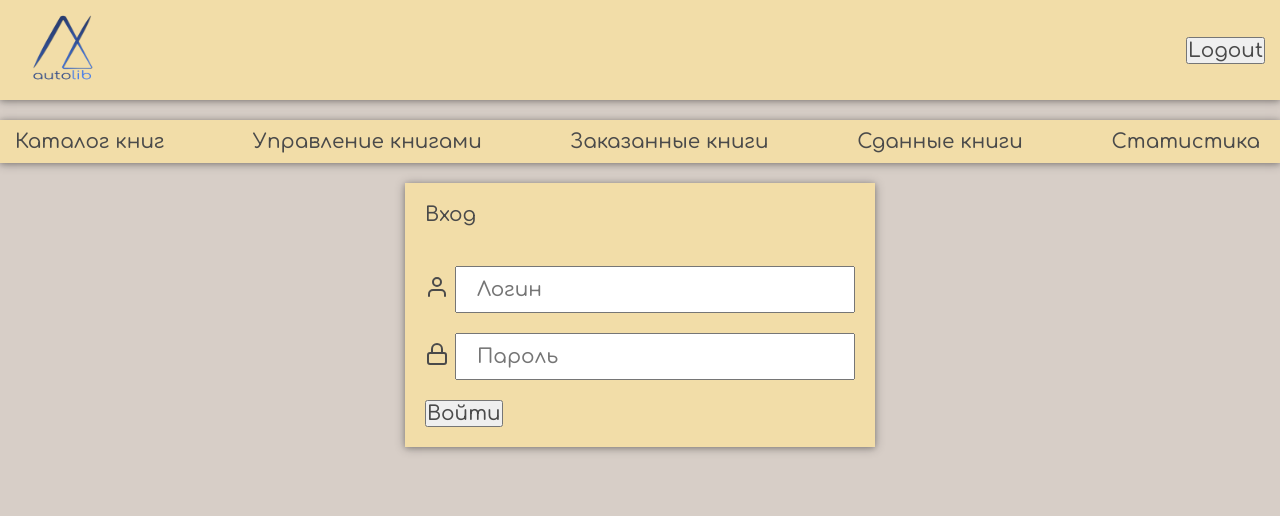
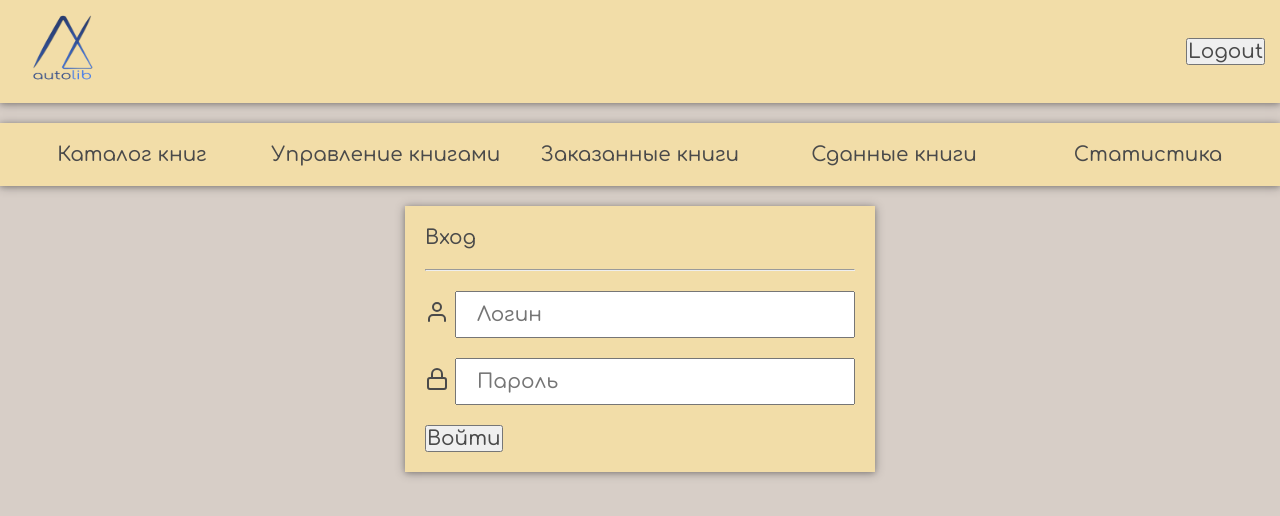
Before and after one commit to GRasul99/autolib-admin, a Vue app: page /login in a window 1280 px wide. Shown: the top 516 px of the page. Built offline with nearby package versions, Linux system fonts and the light colour scheme; sample sign-in values are in the browser's storage.

Commit message:
Minor updates for components

```diff
--- a/src/assets/scss/global.scss
+++ b/src/assets/scss/global.scss
@@ -48,6 +48,14 @@ img {
 a {
   text-decoration: none;
   color: $text-color;
+  &:hover {
+    background: aliceblue;
+  }
+}
+
+hr {
+  height: 1px solid $text-color;
+  overflow: visible;
 }
 
 .-shadow {
@@ -78,6 +86,8 @@ input {
   }
   &-auth {
     font-size: 2rem;
+    &:hover {
+    }
     &__register {
       margin-left: 2rem;
     }
@@ -90,13 +100,17 @@ input {
   padding-right: 1.5rem;
   background-color: $primary-color;
   &-menu {
-    display: flex;
-    justify-content: space-between;
     font-size: 2rem;
-    padding: 1rem 0;
+    display: grid;
+    grid-template-columns: repeat(auto-fill, minmax(22rem, 1fr));
+    grid-gap: 2rem;
     &-link {
-      margin-right: 0.5rem;
       text-align: center;
+      padding: 2rem 0;
+      &:hover {
+        background: aliceblue;
+        cursor: pointer;
+      }
     }
   }
 }
@@ -162,3 +176,10 @@ thead {
     margin-right: 1rem;
   }
 }
+
+
+.statistics {
+  font-size: 1.8rem;
+  margin-top: 2rem;
+  background: $primary-color;
+}
--- a/src/components/TheAppBar.vue
+++ b/src/components/TheAppBar.vue
@@ -1,13 +1,21 @@
 <template>
   <div class="app-bar -shadow">
-    <img src="@/assets/logo.png" alt="Logo" class="app-bar__img" />
+    <router-link to="/">
+      <img src="@/assets/logo.png" alt="Logo" class="app-bar__img" />
+    </router-link>
     <div class="app-bar-auth">
-      <router-link v-if="!user" :to="{ name: 'login' }" class="app-bar-auth__login">Логин</router-link>
+      <router-link
+        v-if="!user"
+        :to="{ name: 'login' }"
+        class="app-bar-auth__login"
+        >Логин</router-link
+      >
       <router-link
         v-if="!user"
         :to="{ name: 'register' }"
         class="app-bar-auth__register"
-      >Регистрация</router-link>
+        >Регистрация</router-link
+      >
       <BaseButton v-if="user" @click="logout">Logout</BaseButton>
     </div>
   </div>
--- a/src/views/Auth/Login.vue
+++ b/src/views/Auth/Login.vue
@@ -5,6 +5,7 @@
         <div class="form-header">
           Вход
         </div>
+        <hr />
         <div class="form-content">
           <div class="form-content-input">
             <BaseIcon name="user" />
--- a/src/views/Statistics.vue
+++ b/src/views/Statistics.vue
@@ -1,5 +1,5 @@
 <template>
-  <section class="section statistics">
+  <section class="section statistics -shadow">
     Statistics
   </section>
 </template>
@@ -9,9 +9,3 @@ export default {
   name: 'Statistics'
 }
 </script>
-
-<style lang="scss" scoped>
-.statistics {
-  font-size: 1.5rem;
-}
-</style>
```
